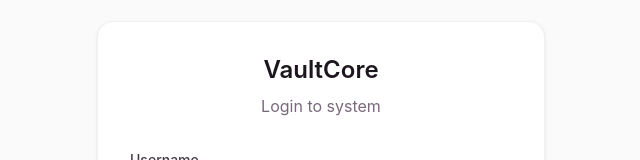
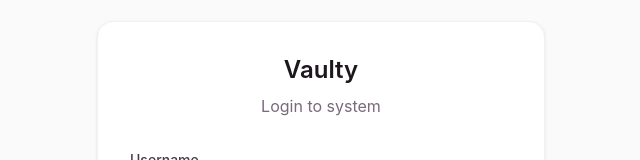
Before and after one commit to ravion223/Vaulty, a React app in the folder frontend/: page /login in a window 1280 px wide. Shown: the part 190-350 px from the top of the page, without its empty margins (319-959 px from the left). Built offline with nearby package versions, Linux system fonts and the light colour scheme; the HTML template or start-up script is replaced by a standard one.

Commit message:
fix: replaced old name in header of LoginPage

```diff
--- a/frontend/src/pages/LoginPage.jsx
+++ b/frontend/src/pages/LoginPage.jsx
@@ -48,7 +48,7 @@ const LoginPage = () => {
             <div className="bg-white p-8 rounded-2xl shadow-sm border border-mauve-100 w-full max-w-md">
                 <div className="text-center mb-8">
                     <h1 className="text-2xl font-semibold text-mauve-900 mb-2">
-                        VaultCore
+                        Vaulty
                     </h1>
                     <p>
                         Login to system
```
